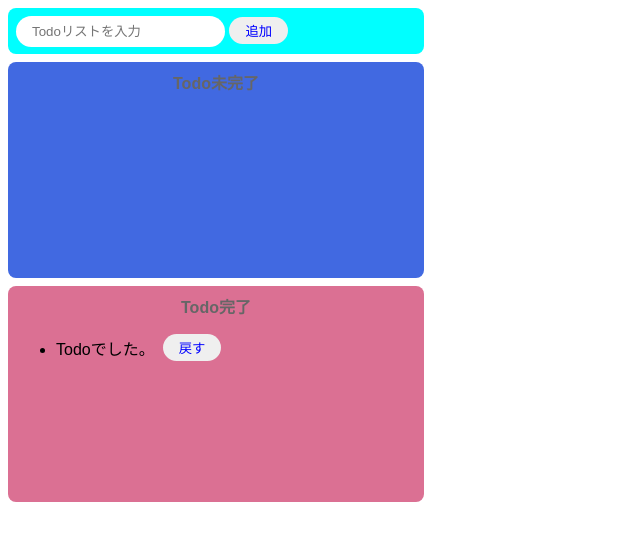
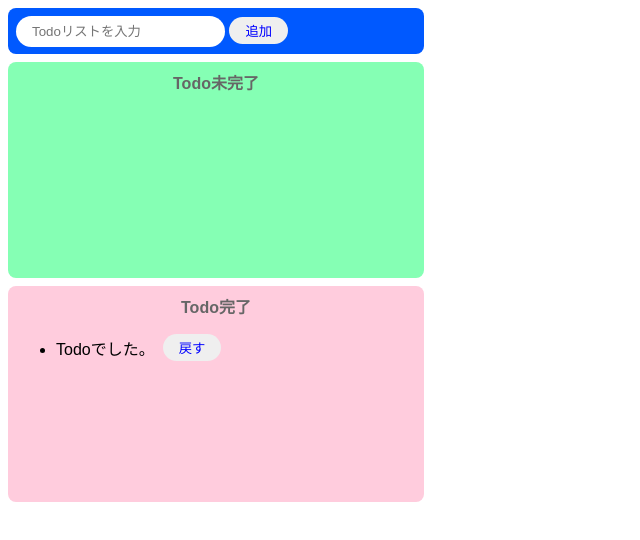
Before and after one commit to boo-standing-up/Todo_js_lesson, a website built with Parcel: page index.html in a window 1280 px wide. Shown: the whole page, without its empty margins (0-640 px from the left). Built offline with nearby package versions, Linux system fonts and the light colour scheme.

Commit message:
TODOリスト完了です。

```diff
--- a/src/styles.css
+++ b/src/styles.css
@@ -26,7 +26,7 @@ li {
 }
 
 .input_eria {
-  background-color: aqua;
+  background-color: rgb(0, 89, 255);
   width: 400px;
   height: 30px;
   padding: 8px;
@@ -34,7 +34,7 @@ li {
   border-radius: 8px;
 }
 .incomplate_aria {
-  background-color: royalblue;
+  background-color: rgb(133, 255, 180);
   width: 400px;
   min-height: 200px;
   padding: 8px;
@@ -42,7 +42,7 @@ li {
   border-radius: 8px;
 }
 .complate_aria {
-  background-color: palevioletred;
+  background-color: rgb(255, 204, 221);
   width: 400px;
   min-height: 200px;
   padding: 8px;
```
